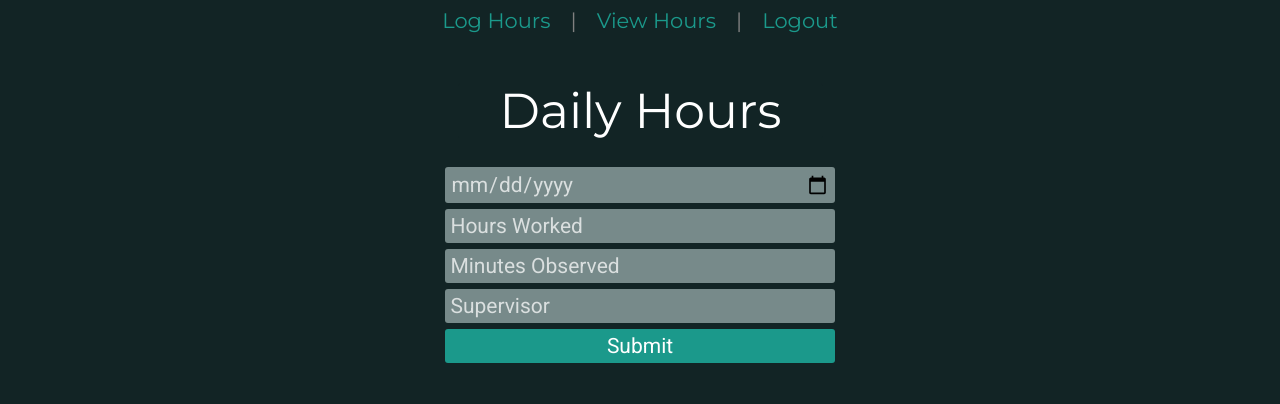
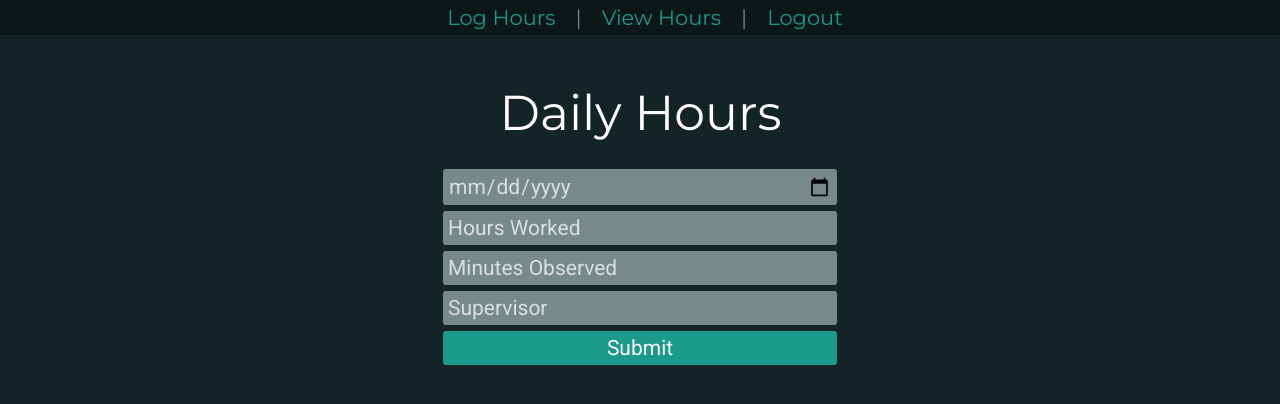
Before and after one commit to djjohnsongeek/rbthours-tracker, a Django app: page / in a window 1280 px wide. Shown: the top 404 px of the page. Run offline with Django 3.2, Linux system fonts and the light colour scheme; a user stored in the database is signed in; some libraries are stand-ins or nearby versions.

Commit message:
changed nav bar style

```diff
--- a/tracker_app/static/tracker_app/styles.css
+++ b/tracker_app/static/tracker_app/styles.css
@@ -1,3 +1,8 @@
+/* WHOLE PAGE */
+body{
+    margin: 0px;
+}
+
 /* SELECT HEADINGS */
 select{
     text-align-last: center;
@@ -81,6 +86,12 @@ html{
 }
 
 /* NAV BAR */
+nav {
+    width: 100%;
+    height: 100%;
+    background-color: #0c1718;
+    padding: 5px;
+}
 
 #flex-container{
     display: flex;
```
